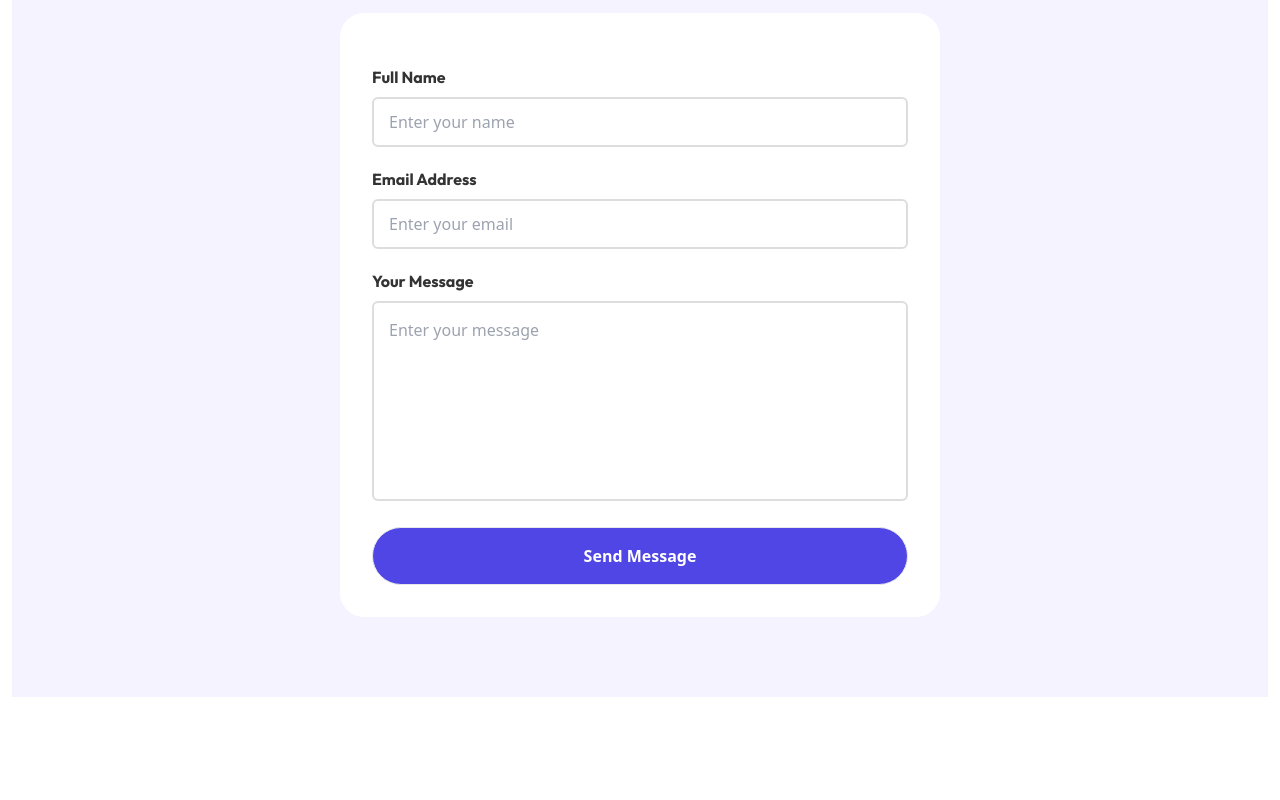
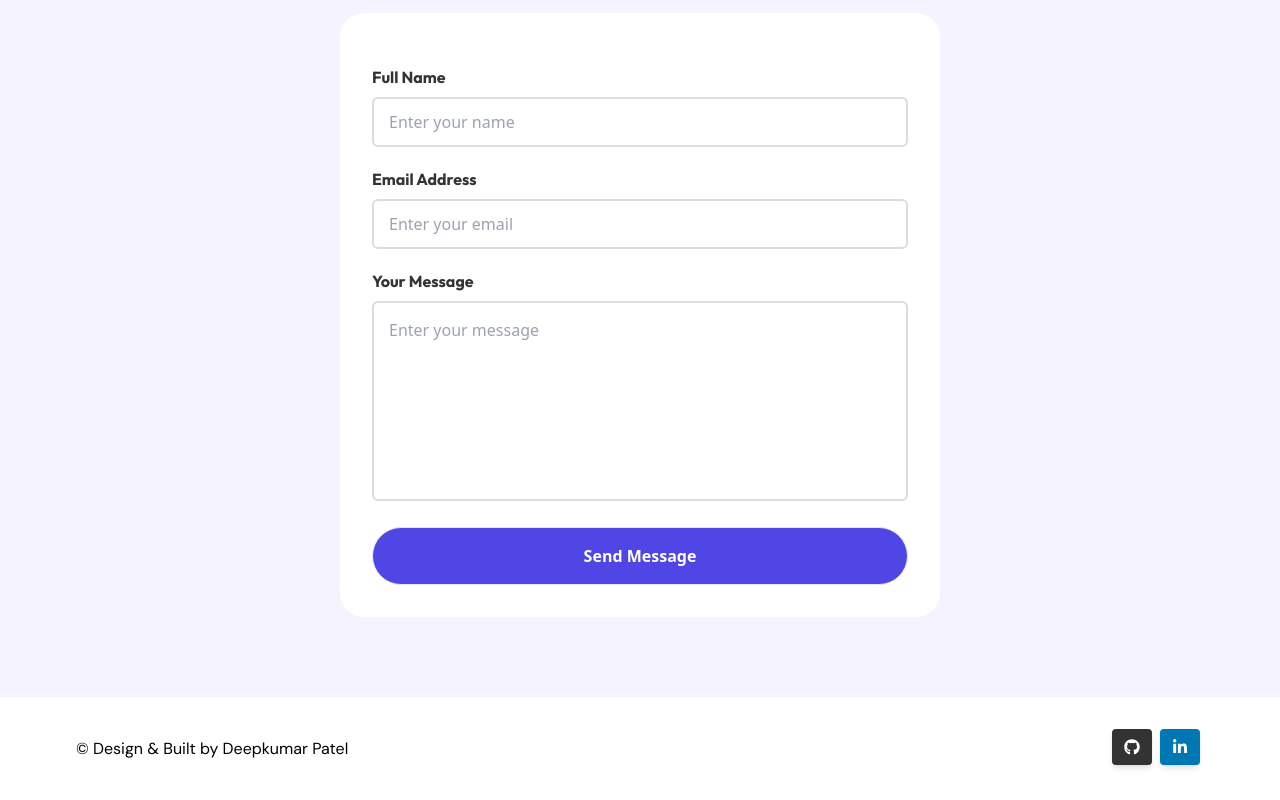
Before and after one commit to Deep-dsp97/Portfolio-2025, a React (Vite) app: page / in a window 1280 px wide. Shown: the part 5350-6150 px from the top of the page. Before the commit the page ends 6047 px from the top, so only its background shows below. Built offline with nearby package versions, Linux system fonts and the light colour scheme.

Commit message:
Footer & Button Links

```diff
--- a/src/App.css
+++ b/src/App.css
@@ -212,3 +212,8 @@ form .input-box .field.mess {
 .contact-section{
     background: linear-gradient(0deg, rgb(245,243,255) 100%, #ffffff 10%);
 }
+
+.negative-margin-rl-12{
+    margin-left: -12px;
+    margin-right: -12px;
+}
--- a/src/App.jsx
+++ b/src/App.jsx
@@ -6,6 +6,7 @@ import MySkills from './components/MySkills';
 import Experience from './components/Experience';
 import Portfolio from './components/Portfolio';
 import Contact from './components/Contact';
+import Footer from './components/Footer';
 
 function App() {
   return (
@@ -17,6 +18,7 @@ function App() {
       <Experience/>
       <Portfolio/>
       <Contact/>
+      <Footer/>
     </>
   )
 }
--- a/src/components/About.jsx
+++ b/src/components/About.jsx
@@ -17,8 +17,8 @@ const About = () => {
             </div>
             <p className="col-span-4 font-dmsans md:px-3 italic font-bold max-w-3xl mt-5">Empowering innovation through creative and efficient problem-solving, with a strong focus on delivering impactful solutions that drive meaning results and foster growth.</p>
             <div className="col-span-4 flex flex-row items-center mt-5">
-              <Button customClass="inline-flex text-white bg-indigo-600 border-transparent hover:bg-indigo-500 focus:outline-none focus:ring-2 focus:ring-offset-2 focus:ring-indigo-600">Download CV</Button>
-              <Button customClass="inline-flex ml-3 border-indigo-500 bg-white text-indigo-500 hover:bg-indigo-500 hover:text-white">Contact Me</Button>
+              <Button customClass="inline-flex text-white bg-indigo-600 border-transparent hover:bg-indigo-500 focus:outline-none focus:ring-2 focus:ring-offset-2 focus:ring-indigo-600" fileName="deepkumar_patel_resume.pdf">Download CV</Button>
+              <Button customClass="inline-flex ml-3 border-indigo-500 bg-white text-indigo-500 hover:bg-indigo-500 hover:text-white" scrollToId="contact">Contact Me</Button>
             </div>
         </div>
     </section>
--- a/src/components/Contact.jsx
+++ b/src/components/Contact.jsx
@@ -36,7 +36,7 @@ const Contact = () => {
     };
 
   return (
-    <section className="contact-section py-20 observe-section rounded-t-3xl px-3 md:px-0" id="contact">
+    <section className="contact-section py-20 observe-section rounded-t-3xl px-3 md:px-0 negative-margin-rl-12" id="contact">
         <div className='max-w-6xl mx-auto flex flex-col items-center'>
             <h2 className="relative text-center font-outfit text-2xl md:text-4xl font-bold text-blue-900 bottom-after-border bottom-after-border-top-65-center">Contact Me</h2>
             <form className="flex flex-col justify-center mt-20 bg-white rounded-3xl p-5 md:p-8" onSubmit={onSubmit}>
--- a/src/components/Footer.jsx
+++ b/src/components/Footer.jsx
@@ -1,6 +1,13 @@
+import SocialMedia from './SocialMedia';
+
 const Footer = () => {
   return (
-    <div>Footer</div>
+    <footer className="footer-container negative-margin-rl-12">
+        <div className="flex flex-col-reverse sm:flex-row px-3 justify-between flex-wrap items-center py-5 max-w-6xl mx-auto text-center font-dmsans">
+          &copy; Design & Built by Deepkumar Patel
+          <SocialMedia/>
+        </div>
+    </footer>
   )
 }
 
--- a/src/components/Header.jsx
+++ b/src/components/Header.jsx
@@ -7,7 +7,7 @@ const Header = () => {
   const [ openMobileMenu, setOpenMobileMenu ] = useState(false);
   const [activeSection, setActiveSection] = useState("");
 
-  const sections = ['home','about','skills','exp','portfolio'];
+  const sections = ['home','about','skills','exp','portfolio','contact'];
 
     // Observer to track section visibility
     useEffect(() => {
@@ -36,10 +36,13 @@ const Header = () => {
     e.preventDefault();
     const section = document.getElementById(id);
     if (section) section.scrollIntoView({ behavior: "smooth" });
+    if(window.innerWidth < 1280){
+      setOpenMobileMenu(!openMobileMenu);
+    }
   }
 
-  const renderedLinks = sections.map((section) => {
-    return <li className="xl:me-2" key={section}><a href="/" onClick={(e) => handleScroll(e, section)}className={`${activeSection === section ? 'bg-indigo-600 font-bold text-white focus:text-white' : 'focus:text-indigo-600'} capitalize block font-dmsans py-4 px-8 rounded-full border border-transparent focus:border-dashed hover:border-indigo-600 hover:text-indigo-600 transitoin-all`}>{section}</a></li>
+  const renderedLinks = sections.slice(0,-1).map((section) => {
+    return <li className="xl:me-2" key={section}><a href="/" onClick={(e) => handleScroll(e, section)} className={`${activeSection === section ? 'bg-indigo-600 font-bold text-white focus:text-white' : 'focus:text-indigo-600'} capitalize block font-dmsans py-4 px-8 rounded-full border border-transparent focus:border-dashed hover:border-indigo-600 hover:text-indigo-600 transitoin-all`}>{section}</a></li>
   })
 
   const handleClick = (event) => {
@@ -65,7 +68,7 @@ const Header = () => {
                 </li>
             </ul>
             <div className="flex flex-row justify-end">
-                <Button customClass="hidden sm:inline-flex text-white bg-indigo-600 border-transparent hover:bg-indigo-500 focus:outline-none focus:ring-2 focus:ring-offset-2 focus:ring-indigo-600">Lets Talk</Button>
+                <Button customClass="hidden sm:inline-flex text-white bg-indigo-600 border-transparent hover:bg-indigo-500 focus:outline-none focus:ring-2 focus:ring-offset-2 focus:ring-indigo-600" scrollToId="contact">Lets Talk</Button>
                 <a href="/" className={`block xl:hidden hanburger-icon p-3 sm:p-4 border border-indigo-600 ${ !openMobileMenu ? 'rounded-full' : 'rounded-3xl'} ms-2 transition-all`} onClick={handleClick}>
                     <svg xmlns="http://www.w3.org/2000/svg" fill="none" viewBox="0 0 24 24" strokeWidth={1.5} stroke="currentColor" className={`h-6 w-6 stroke-indigo-500 ${ !openMobileMenu ? '' : 'rotate-45'}`}>
                         <path strokeLinecap="round" strokeLinejoin="round" d="M3.75 5.25h16.5m-16.5 4.5h16.5m-16.5 4.5h16.5m-16.5 4.5h16.5" />
--- a/src/components/HeroSection.jsx
+++ b/src/components/HeroSection.jsx
@@ -10,8 +10,8 @@ const HeroSection = () => {
             </h1>
             <p className="font-outfit profession text-violet-900 text-md sm:text-lg md:text-3xl font-bold text-center xl:text-left">Front-End Web Developer </p>
             <div className="flex flex-row items-center">
-              <Button customClass="inline-flex mt-4 text-white bg-indigo-600 border-transparent hover:bg-indigo-500 focus:outline-none focus:ring-2 focus:ring-offset-2 focus:ring-indigo-600">My portfolio</Button>
-              <Button customClass="inline-flex mt-4 ml-3 border-indigo-500 bg-white text-indigo-500 hover:bg-indigo-500 hover:text-white">Contact Me</Button>
+              <Button customClass="inline-flex mt-4 text-white bg-indigo-600 border-transparent hover:bg-indigo-500 focus:outline-none focus:ring-2 focus:ring-offset-2 focus:ring-indigo-600" scrollToId="portfolio">My portfolio</Button>
+              <Button customClass="inline-flex mt-4 ml-3 border-indigo-500 bg-white text-indigo-500 hover:bg-indigo-500 hover:text-white" scrollToId="contact">Contact Me</Button>
             </div>
         </div>
     </section>
--- a/src/components/LetsTalkButton.jsx
+++ b/src/components/LetsTalkButton.jsx
@@ -1,6 +1,20 @@
-const LetsTalkButton = ({children, customClass, ...rest}) => {
+const LetsTalkButton = ({children, customClass, scrollToId, fileName }) => {
+
+  const handleClickScroll = () => {
+    if(scrollToId){
+      const section = document.getElementById(scrollToId);
+      if (section) section.scrollIntoView({ behavior: "smooth" });
+    }else{
+      const fileUrl = `/${fileName}`;
+      const link = document.createElement("a");
+      link.href = fileUrl;
+      link.download = fileName;
+      link.click();
+    }
+  }
+
   return (
-    <button {...rest} className={`${customClass} w-full px-4 lg:px-8 py-3 md:py-4 text-base font-bold leading-6 border rounded-full md:w-auto justify-center`}>{children}</button>
+    <button className={`${customClass} w-full px-4 lg:px-8 py-3 md:py-4 text-base font-bold leading-6 border rounded-full md:w-auto justify-center`} onClick={handleClickScroll}>{children}</button>
   )
 }
 
--- a/src/components/SocialMedia.jsx
+++ b/src/components/SocialMedia.jsx
@@ -1,12 +1,14 @@
 const SocialMedia = () => {
   return (
-    <div className="mt-3">
+    // <div className="social-media-container xl:fixed xl:bg-white xl:flex xl:flex-col xl:py-3 xl:px-1 mt-3 xm:mt-0 xl:border xl:rounded">
+    <div className="social-media-container mt-3">
         {/* Github */}
-        <a href="/"
+        <a href="https://github.com/Deep-dsp97"
             type="button"
             data-twe-ripple-init
             data-twe-ripple-color="light"
-            className="mb-2 mx-1 inline-block rounded bg-[#333] px-3 py-2.5 text-xs font-medium uppercase leading-normal text-white shadow-md transition duration-150 ease-in-out hover:shadow-lg focus:shadow-lg focus:outline-none focus:ring-0 active:shadow-lg">
+            className="mb-2 mx-1 inline-block rounded bg-[#333] px-3 py-2.5 text-xs font-medium uppercase leading-normal text-white shadow-md transition duration-150 ease-in-out hover:shadow-lg focus:shadow-lg focus:outline-none focus:ring-0 active:shadow-lg"
+            target="_blank">
             <span className="[&>svg]:h-4 [&>svg]:w-4">
                 <svg
                 xmlns="http://www.w3.org/2000/svg"
@@ -19,11 +21,12 @@ const SocialMedia = () => {
         </a>
 
         {/* Linkedin */}
-        <a  href="/"
+        <a  href="www.linkedin.com/in/deeppatel97"
             type="button"
             data-twe-ripple-init
             data-twe-ripple-color="light"
-            className="mb-2 mx-1 inline-block rounded bg-[#0077b5] px-3 py-2.5 text-xs font-medium uppercase leading-normal text-white shadow-md transition duration-150 ease-in-out hover:shadow-lg focus:shadow-lg focus:outline-none focus:ring-0 active:shadow-lg">
+            className="mb-2 mx-1 inline-block rounded bg-[#0077b5] px-3 py-2.5 text-xs font-medium uppercase leading-normal text-white shadow-md transition duration-150 ease-in-out hover:shadow-lg focus:shadow-lg focus:outline-none focus:ring-0 active:shadow-lg"
+            target="_blank">
           <span className="[&>svg]:h-4 [&>svg]:w-4">
             <svg
               xmlns="http://www.w3.org/2000/svg"
```
Also changed, not shown: 1 other file (tests, documents, lock files or other folders).
